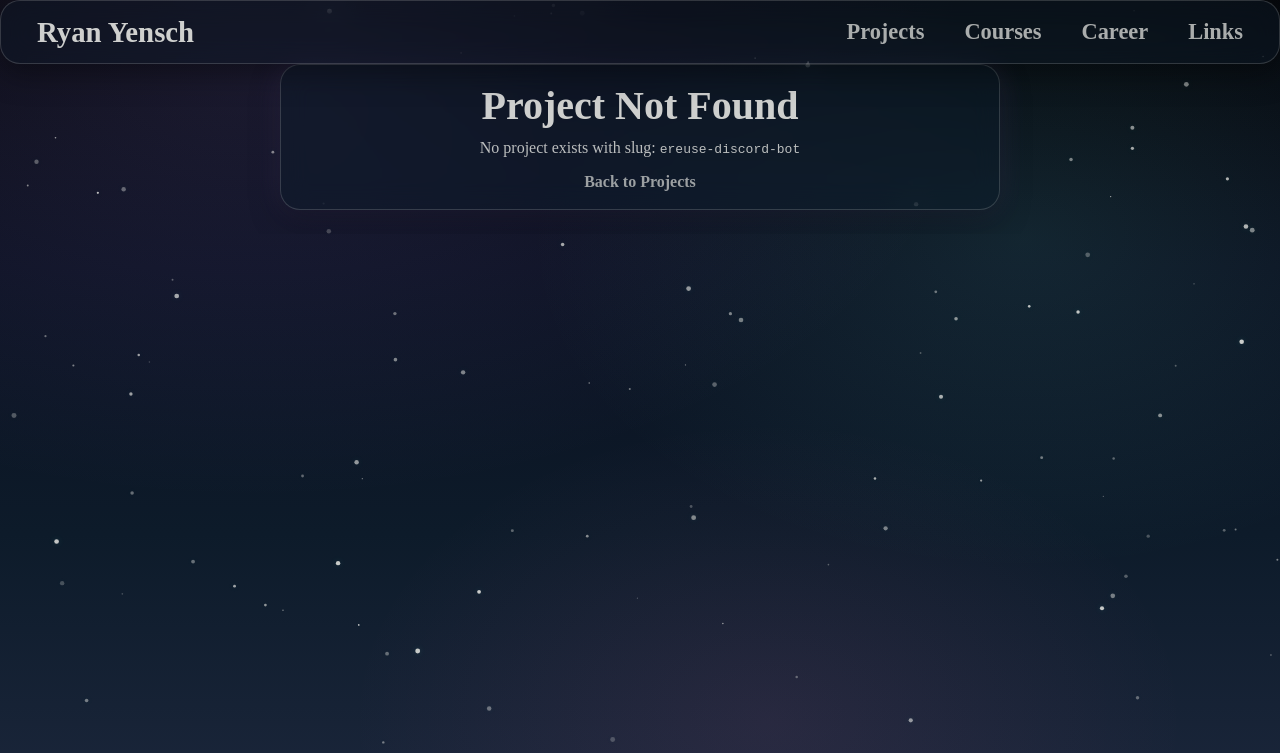
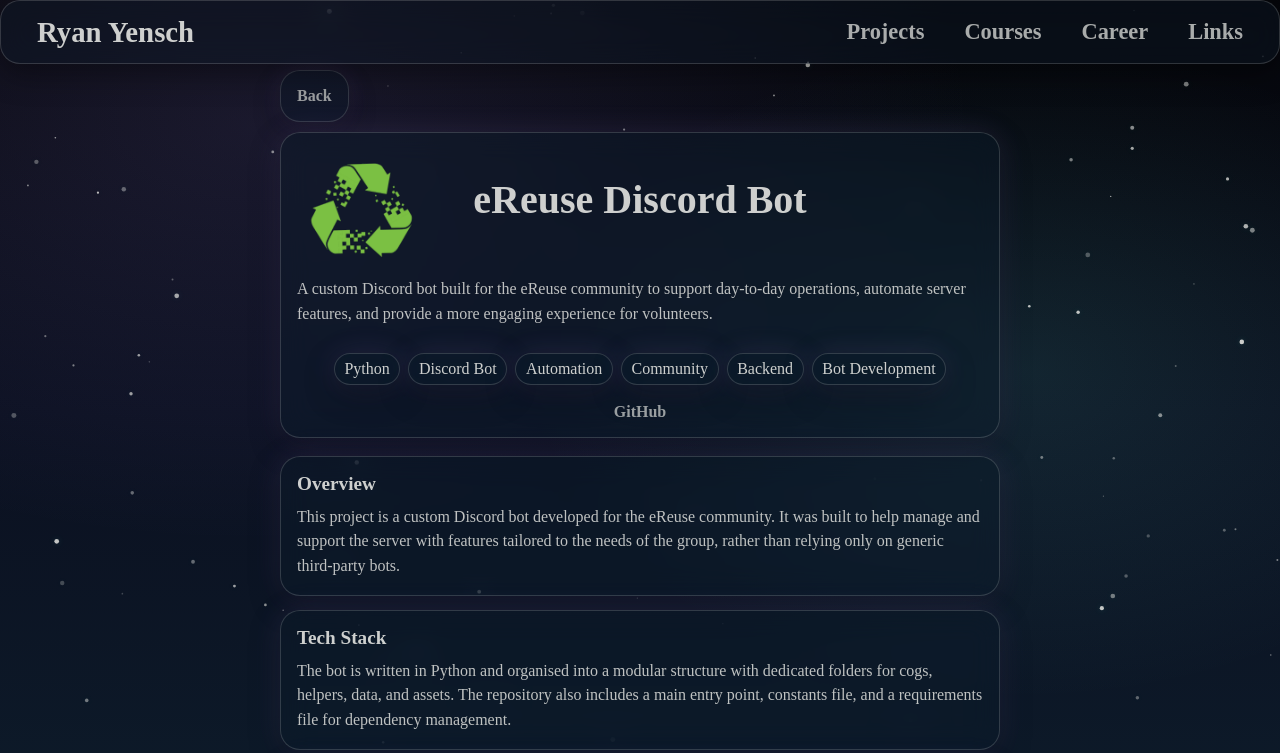
Before and after one commit to RyanYensch/Personal-Website, a React (Vite) app: page /projects/ereuse-discord-bot in a window 1280 px wide. Before the commit this address had no page. Shown: the top 753 px of the page. Built offline with nearby package versions, Linux system fonts and the light colour scheme.

Commit message:
added freerooms project pages

```diff
--- a/src/content/projects/discordBot.ts
+++ b/src/content/projects/discordBot.ts
@@ -1,17 +1,48 @@
 import type { Project } from "../../types/projects";
 
 export const DiscordBot: Project = {
-    slug: "ereusediscordbot",
+    slug: "ereuse-discord-bot",
     title: "eReuse Discord Bot",
-    summary: "A Discord Bot for a volunteering community, that automates various tasks, and gives rewards and recognition to volunteers.",
-    tags: ["Python", "Bot", "Discord.py", "GitHub", "API"],
+    summary:
+        "A custom Discord bot built for the eReuse community to support day-to-day operations, automate server features, and provide a more engaging experience for volunteers.",
+    tags: [
+        "Python",
+        "Discord Bot",
+        "Automation",
+        "Community",
+        "Backend",
+        "Bot Development"
+    ],
     coverImage: "/ereuse-logo.png",
     featured: true,
     links: {
-        github: "https://github.com/eReuse-Arc/discord-bot",
+        github: "https://github.com/eReuse-Arc/discord-bot"
     },
     sections: [
-        { heading: "What is this?", body: "..." },
-        { heading: "Tech Stack", body: "..." }
+        {
+            heading: "Overview",
+            body:
+                "This project is a custom Discord bot developed for the eReuse community. It was built to help manage and support the server with features tailored to the needs of the group, rather than relying only on generic third-party bots."
+        },
+        {
+            heading: "Tech Stack",
+            body:
+                "The bot is written in Python and organised into a modular structure with dedicated folders for cogs, helpers, data, and assets. The repository also includes a main entry point, constants file, and a requirements file for dependency management."
+        },
+        {
+            heading: "Architecture",
+            body:
+                "A big part of the project is its modular design. The use of separate cogs and helper modules suggests a structure built for maintainability, making it easier to expand features over time and keep different responsibilities separated."
+        },
+        {
+            heading: "What It Solves",
+            body:
+                "The bot acts as infrastructure for the eReuse Discord server. It supports community management and automation, and it gives the server a more customised toolset that can be adapted to how the organisation actually runs."
+        },
+        {
+            heading: "Why I Made It",
+            body:
+                "I wanted something more flexible and more useful than a one-size-fits-all bot. Building it myself made it possible to shape features around the eReuse community, while also giving me more experience with Python, project structure, and long-running application development."
+        }
     ]
 };
--- /dev/null
+++ b/src/content/projects/freeRooms.ts
@@ -0,0 +1,53 @@
+import type { Project } from "../../types/projects";
+
+export const FreeRooms: Project = {
+    slug: "freerooms",
+    title: "FreeRooms",
+    summary:
+        "A UNSW room-finder web application that helps students find vacant rooms on campus. I contributed to the project as part of the DevSoc team, working on a real shared codebase rather than building it solo.",
+    tags: [
+        "TypeScript",
+        "React",
+        "Next.js",
+        "Node.js",
+        "Express",
+        "CSS",
+        "Web",
+        "Team Project",
+        "Frontend",
+        "Backend"
+    ],
+    coverImage: "/freerooms.webp",
+    featured: true,
+    links: {
+        github: "https://github.com/devsoc-unsw/freerooms",
+        deployment: "https://freerooms.devsoc.app"
+    },
+    sections: [
+        {
+            heading: "Overview",
+            body:
+                "FreeRooms is a project created to help UNSW students quickly find empty rooms on campus for studying, meetings, and events. It is a real student-facing application developed within DevSoc, and I contributed to it as part of the team."
+        },
+        {
+            heading: "Tech Stack",
+            body:
+                "The project uses a modern full-stack TypeScript setup. According to the repository, the main stack includes React/Next.js for the frontend, Node/Express for the backend, and React Native for the mobile app, with TypeScript used across the codebase."
+        },
+        {
+            heading: "Key Features",
+            body:
+                "The public project documentation highlights features such as browsing which rooms are free, filtering and sorting by different criteria, viewing buildings on a map, checking room timetables, and searching for specific buildings or rooms."
+        },
+        {
+            heading: "My Contribution",
+            body:
+                "What I value most about this project is that it was collaborative. Instead of being a solo project, it gave me experience contributing to an existing shared codebase, working within a team structure, and helping improve a tool that students actually use."
+        },
+        {
+            heading: "Why It Matters",
+            body:
+                "FreeRooms stands out to me because it solves a simple but very real student problem. It combines product thinking, frontend usability, and practical engineering in a way that feels grounded and useful rather than just being a demo project."
+        }
+    ]
+};
--- /dev/null
+++ b/src/content/projects/freeRoomsScraper.ts
@@ -0,0 +1,47 @@
+import type { Project } from "../../types/projects";
+
+export const FreeRoomsScrapers: Project = {
+    slug: "freerooms-scrapers",
+    title: "FreeRooms Scrapers",
+    summary:
+        "Backend scraping infrastructure for the FreeRooms project that collects room availability and study space data from UNSW systems.",
+    tags: [
+        "TypeScript",
+        "Web Scraping",
+        "Automation",
+        "Backend",
+        "Data Processing",
+        "Team Project"
+    ],
+    coverImage: "/freerooms.webp",
+    links: {
+        github: "https://github.com/devsoc-unsw/freerooms-scrapers"
+    },
+    sections: [
+        {
+            heading: "Overview",
+            body:
+                "This repository contains the data collection infrastructure used by the FreeRooms project. The scrapers gather information about available rooms and study spaces at UNSW so the FreeRooms application can present that data to students in a simple interface."
+        },
+        {
+            heading: "My Contributions",
+            body:
+                "I developed a new scraper to collect study space availability data. In addition to this, I worked with the team to update the existing room and booking scrapers when the underlying endpoints changed, adapting the scraping logic to work with the new data sources."
+        },
+        {
+            heading: "What the Scrapers Do",
+            body:
+                "The scrapers periodically retrieve data about room bookings and study spaces from university systems and transform it into a format that the FreeRooms backend can consume. This allows the web application to show which spaces are currently free across campus."
+        },
+        {
+            heading: "Technical Challenges",
+            body:
+                "A key challenge was maintaining the scrapers when the original endpoints were replaced. Updating the scraping logic required understanding how the new endpoints behaved and ensuring the data pipeline continued to produce consistent results."
+        },
+        {
+            heading: "Why This Project Was Valuable",
+            body:
+                "Working on this repository provided experience building data collection tools and maintaining infrastructure that supports a real student-facing application. It also involved collaborating with other contributors to keep the system working as upstream changes occurred."
+        }
+    ]
+};
--- a/src/content/projects/index.ts
+++ b/src/content/projects/index.ts
@@ -1,8 +1,12 @@
 import type { Project } from "../../types/projects";
 import { DiscordBot } from "./discordBot";
+import { FreeRooms } from "./freeRooms";
+import { FreeRoomsScrapers } from "./freeRoomsScraper";
 import { PersonalWebsite } from "./personalWebsite";
 
 export const projects: Project[] = [
     PersonalWebsite,
-    DiscordBot
+    DiscordBot,
+    FreeRooms,
+    FreeRoomsScrapers
 ]
```
